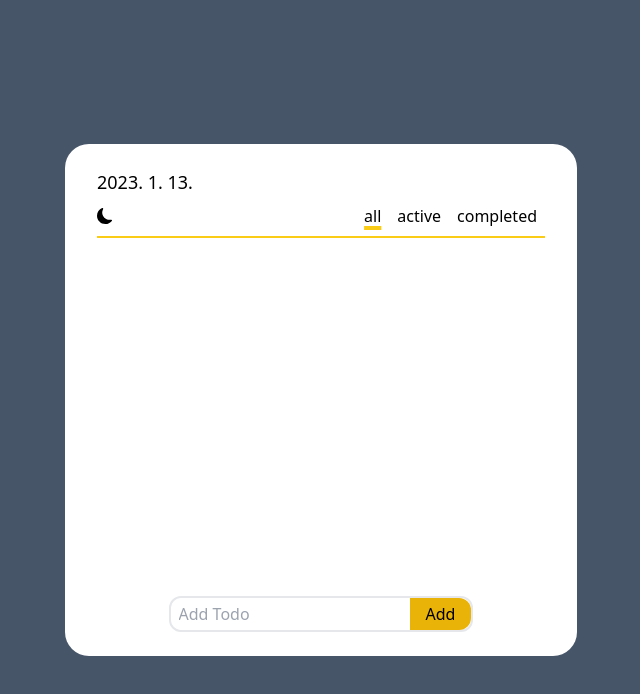
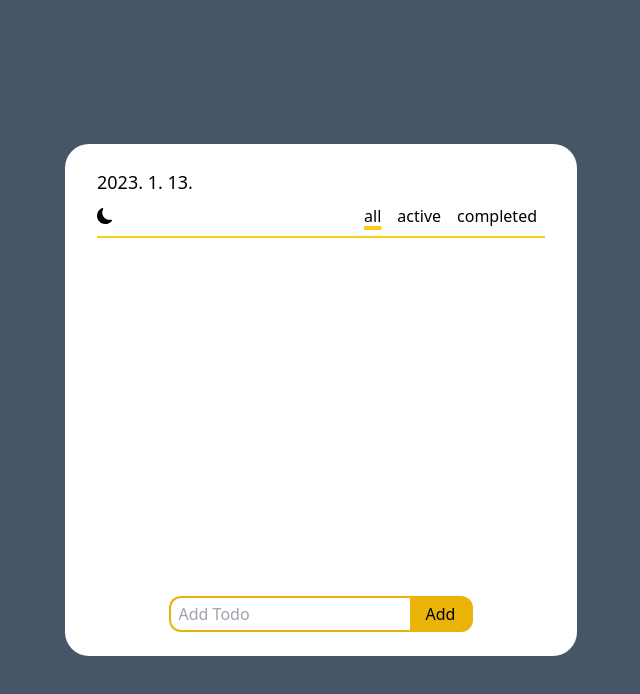
Before and after one commit to kangmingu01/React_Todo, a React (Create React App) app: page / in a window 1280 px wide. Shown: the top 694 px of the page, without its empty margins (319-959 px from the left). Built offline with nearby package versions, Linux system fonts and the light colour scheme.

Commit message:
부적절한 css 수정
사이트가 마운트 될 때 초기 값을 false로 줬는데 왜 true가 되는지 모르겠다.. 내일 해결하자

```diff
--- a/src/App.js
+++ b/src/App.js
@@ -5,7 +5,7 @@ function App() {
   return (
     <DarkModeProvider>
       <div className="bg-slate-600 w-screen h-screen flex justify-center items-center">
-        <div className="w-[512px] h-[512px] dark:bg-gray-500 bg-white rounded-3xl px-8 flex flex-col justify-between overflow-hidden">
+        <div className="w-[512px] h-[512px] bg-white dark:bg-gray-500 rounded-3xl px-8 flex flex-col justify-between overflow-hidden">
           <Main />
         </div>
       </div>
--- a/src/Main.jsx
+++ b/src/Main.jsx
@@ -1,6 +1,5 @@
 import React, { useEffect, useState } from "react";
 import Header from "./components/Header";
-
 import Input from "./components/Input";
 import Todo from "./components/Todo";
 
--- a/src/components/Header.jsx
+++ b/src/components/Header.jsx
@@ -10,10 +10,10 @@ export default function Header({ todos, filters, filter, onFilterChange }) {
       <h1 className="text-lg pt-6 text-black dark:text-white">
         {date.toLocaleDateString("ko-kr")}
       </h1>
-      <div className="flex justify-between mt-2 pb-2 border-b-2 border-b-yellow-400">
+      <div className="flex justify-between mt-2 pb-2 border-b-2 border-b-yellow-400 ">
         <button
           size={25}
-          className="cursor-pointer  hover:text-yellow-400 ease-in duration-300"
+          className="cursor-pointer  hover:text-yellow-400 ease-in duration-300 hover:scale-125 "
           onClick={toggleDarkMode}
         >
           {darkMode ? <BsSunFill /> : <BsMoonFill />}
@@ -24,11 +24,10 @@ export default function Header({ todos, filters, filter, onFilterChange }) {
             <li key={index}>
               <button
                 onClick={() => onFilterChange(value)}
-                className={
-                  filter === value
-                    ? `px-2 cursor-pointer  dark:text-white underline underline-offset-4 decoration-yellow-400 decoration-4`
-                    : `px-2 cursor-pointer dark:text-white`
-                }
+                className={`px-2 cursor-pointer dark:text-white ${
+                  filter === value &&
+                  "underline underline-offset-4 decoration-yellow-400 decoration-4"
+                }`}
               >
                 {value}
               </button>
--- a/src/components/Input.jsx
+++ b/src/components/Input.jsx
@@ -19,20 +19,17 @@ export default function Input({ onAdd }) {
   };
 
   return (
-    <form
-      onSubmit={handleSubmit}
-      className="h-9 border-2 rounded-xl mb-4 m-auto "
-    >
+    <form onSubmit={handleSubmit} className="h-9rounded-xl mb-4 m-auto ">
       <input
         type="text"
         name="text"
         id="text"
         value={text}
         onChange={handleChange}
-        className=" pl-2 py-1 rounded-l-xl outline-yellow-500"
+        className=" pl-2 py-1 rounded-l-xl outline-yellow-500 border-2 border-r-0 border-yellow-500"
         placeholder="Add Todo"
       />
-      <button className="px-4 py-1 bg-yellow-500 rounded-r-xl hover:text-white ease-in duration-300">
+      <button className="px-4 py-1 bg-yellow-500 rounded-r-xl border-2 border-l-0  border-yellow-500 hover:text-white ease-in duration-300">
         Add
       </button>
     </form>
--- a/src/context/DarkModeContext.jsx
+++ b/src/context/DarkModeContext.jsx
@@ -9,7 +9,6 @@ export function DarkModeProvider({ children }) {
   const toggleDarkMode = () => {
     setDarkMode(!darkMode);
     updateDarkMode(!darkMode);
-    console.log(darkMode);
   };
 
   useEffect(() => {
--- a/tailwind.config.js
+++ b/tailwind.config.js
@@ -1,7 +1,7 @@
 /** @type {import('tailwindcss').Config} */
 module.exports = {
+  content: ["./src/**/*.{html,js,jsx,ts,tsx}"],
   darkMode: "class",
-  content: ["./src/**/*.{html,js,jsx,ts,tsx}"],
   theme: {
     extend: {},
   },
```
